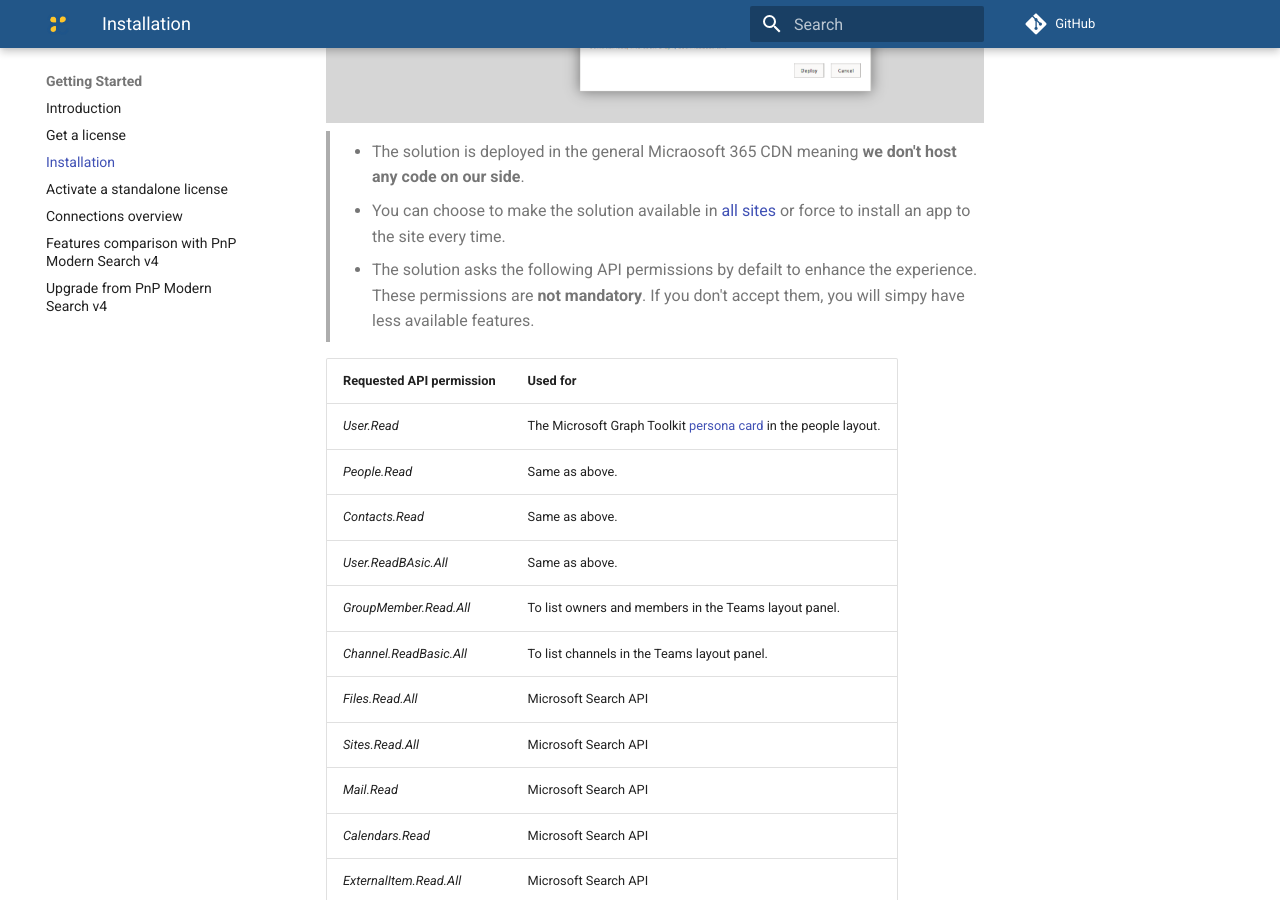
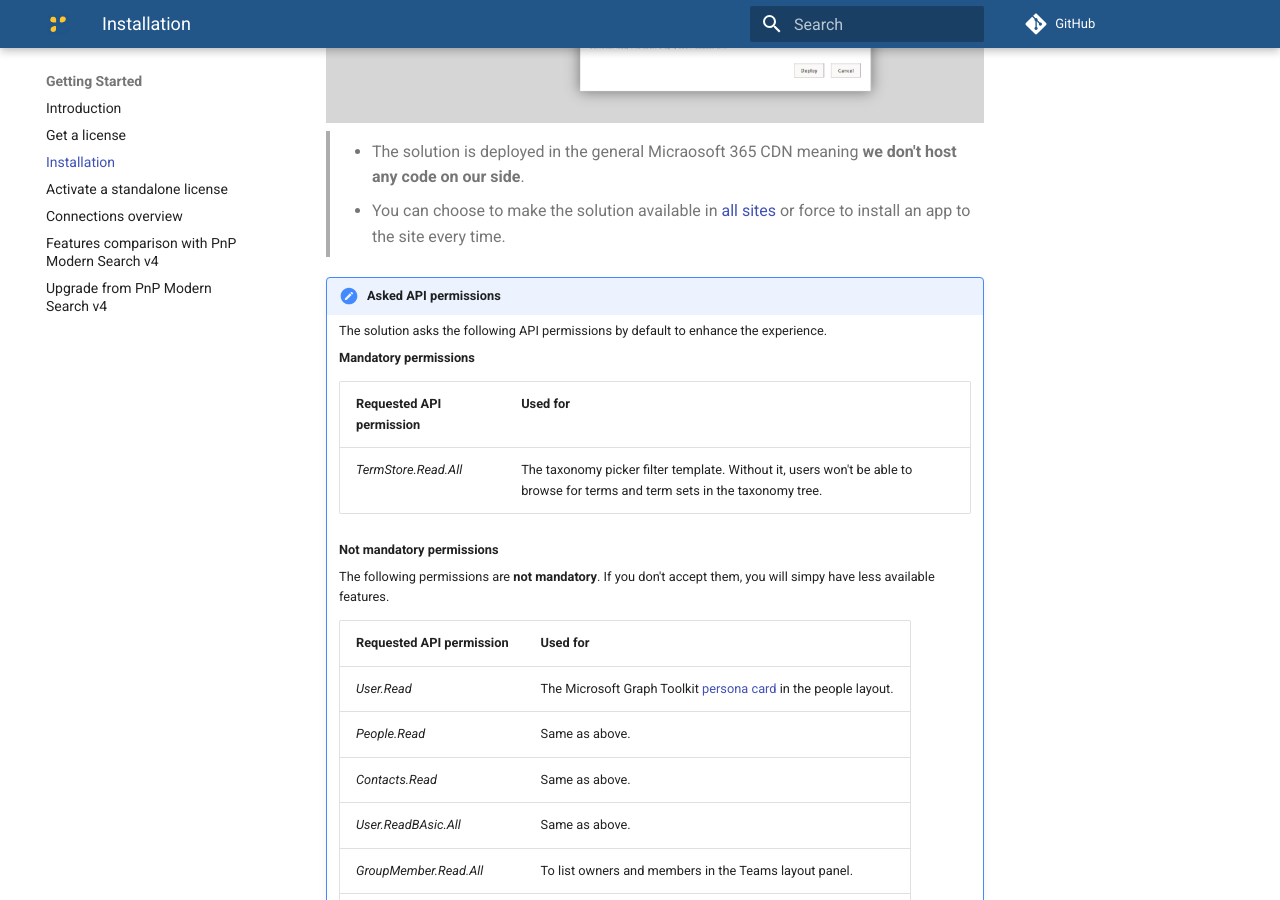
Before and after one commit to aequos-solutions/modern-data-visualizer, an MkDocs documentation site: the page built from docs/installation.md, in a window 1280 px wide and 900 px high, scrolled down 830 px. Built offline with MkDocs 1.6.1 and Material for MkDocs 9.7.7, drawn with Linux system fonts in a browser that asks for light colours; comment, search, counter and statistics services are not loaded.

Commit message:
- Added missing permissions for term store

```diff
--- a/docs/installation.md
+++ b/docs/installation.md
@@ -16,21 +16,32 @@
 
     > * You can choose to make the solution available in [all sites](https://docs.microsoft.com/en-us/sharepoint/dev/spfx/tenant-scoped-deployment) or force to install an app to the site every time.
 
-    > * The solution asks the following API permissions by defailt to enhance the experience. These permissions are **not mandatory**. If you don't accept them, you will simpy have less available features.
+    !!! note "Asked API permissions"
+        The solution asks the following API permissions by default to enhance the experience.
 
-    | Requested API permission | Used for |
-    | -------------- | --------- |
-    | _User.Read_ | The Microsoft Graph Toolkit [persona card](https://docs.microsoft.com/en-us/graph/toolkit/components/person-card#microsoft-graph-permissions) in the people layout.  |
-    | _People.Read_ | Same as above.
-    | _Contacts.Read_ | Same as above.
-    | _User.ReadBAsic.All_ | Same as above.
-    | _GroupMember.Read.All_ | To list owners and members in the Teams layout panel.
-    | _Channel.ReadBasic.All_ | To list channels in the Teams layout panel.
-    | _Files.Read.All_ | Microsoft Search API
-    | _Sites.Read.All_ | Microsoft Search API
-    | _Mail.Read_ | Microsoft Search API
-    | _Calendars.Read_ | Microsoft Search API
-    | _ExternalItem.Read.All_ | Microsoft Search API
+        **Mandatory permissions**
+
+        | Requested API permission | Used for |
+        | -------------- | --------- |
+        | _TermStore.Read.All_ | The taxonomy picker filter template. Without it, users won't be able to browse for terms and term sets in the taxonomy tree.
+
+        **Not mandatory permissions**
+
+        The following permissions are **not mandatory**. If you don't accept them, you will simpy have less available features.
+
+        | Requested API permission | Used for |
+        | -------------- | --------- |
+        | _User.Read_ | The Microsoft Graph Toolkit [persona card](https://docs.microsoft.com/en-us/graph/toolkit/components/person-card#microsoft-graph-permissions) in the people layout.  |
+        | _People.Read_ | Same as above.
+        | _Contacts.Read_ | Same as above.
+        | _User.ReadBAsic.All_ | Same as above.
+        | _GroupMember.Read.All_ | To list owners and members in the Teams layout panel.
+        | _Channel.ReadBasic.All_ | To list channels in the Teams layout panel.
+        | _Files.Read.All_ | Microsoft Search API
+        | _Sites.Read.All_ | Microsoft Search API
+        | _Mail.Read_ | Microsoft Search API
+        | _Calendars.Read_ | Microsoft Search API
+        | _ExternalItem.Read.All_ | Microsoft Search API
 
 3. Add the Web Parts to a SharePoint and start building. Easy no?
 
```
